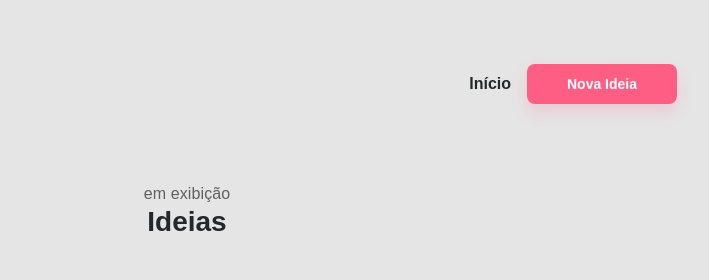
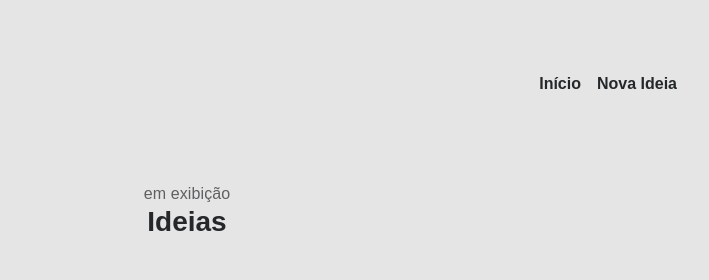
Before and after one commit to juliana-silva-hub/casa_criativa, a plain HTML site: page ideias.html in a window 1280 px wide. Shown: the top 280 px of the page, 453-1162 px from the left. Drawn offline with Linux system fonts and the light colour scheme; a web font is replaced by a local one.

Commit message:
Update ideias.html

```diff
--- a/ideias.html
+++ b/ideias.html
@@ -19,7 +19,7 @@
             </a>
             <nav>
                 <li><a href="index.html">Início</a></li>
-                <li><a class="button" href="#"onlick="onOff()">Nova Ideia</a></li>
+                <li><a href="#"onlick="onOff()">Nova Ideia</a></li>
             </nav>
         </header>
         <section id="title">
```
